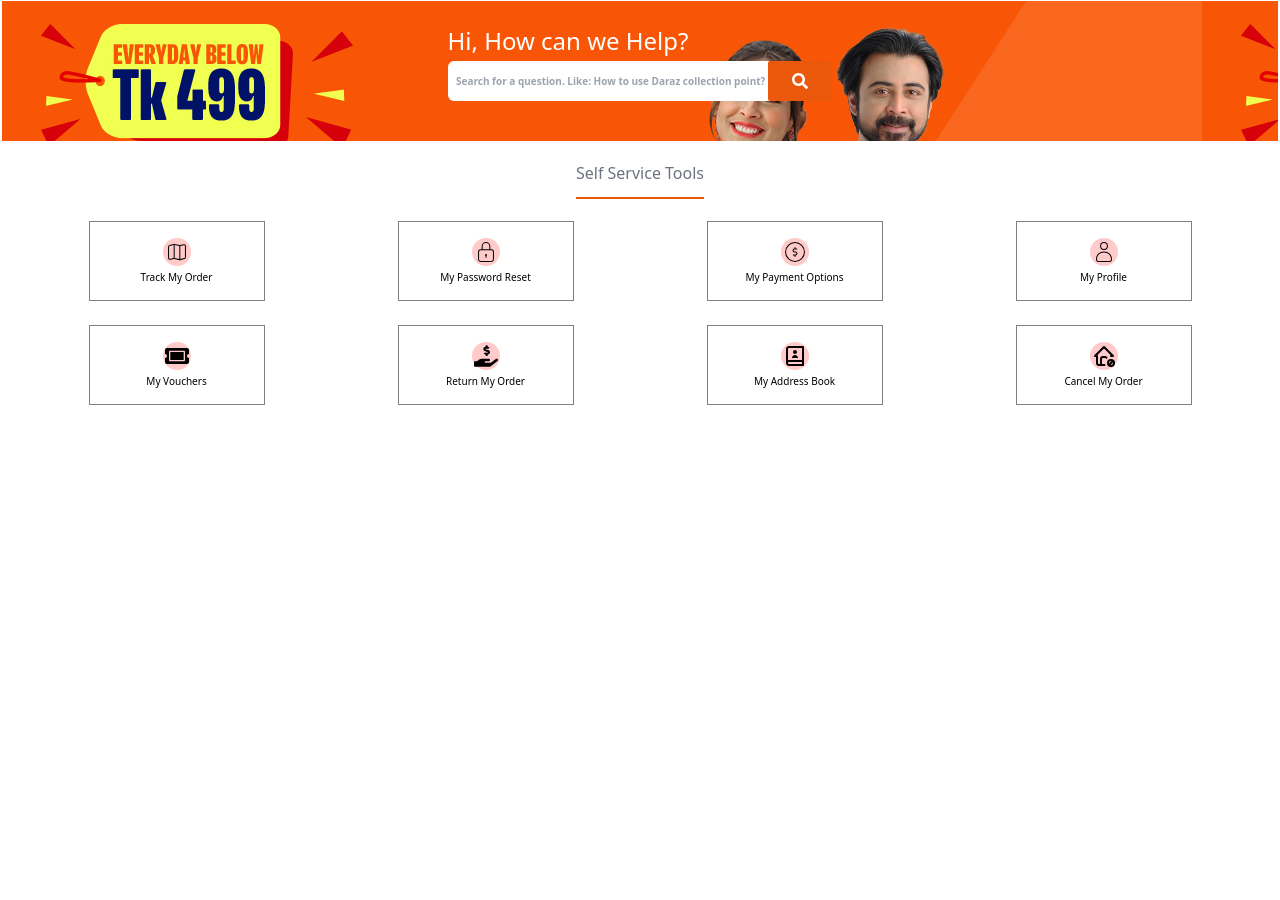
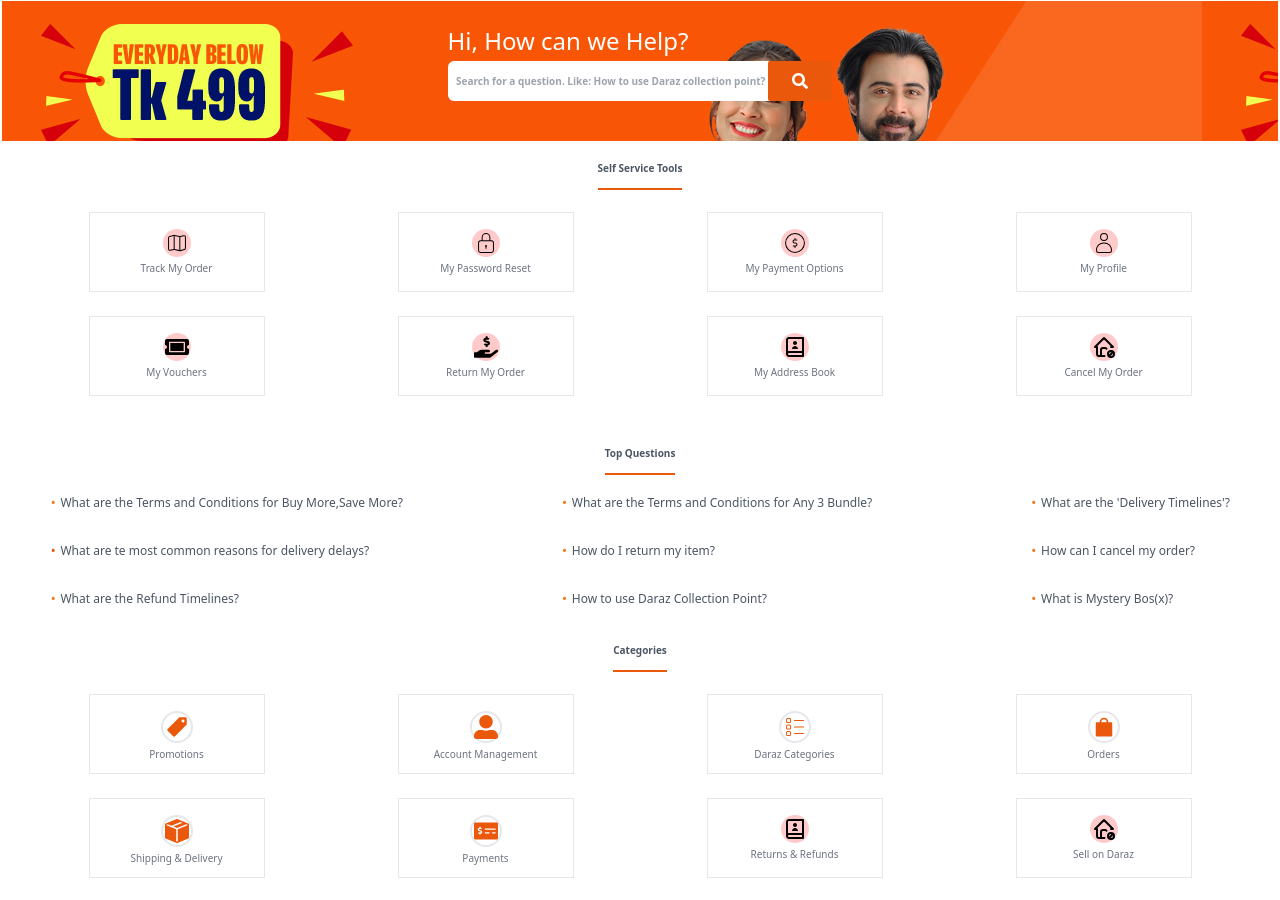
Before and after one commit to mominulRidoy5/DarazHomePage, a React (Vite) app: page / in a window 1280 px wide. Shown: the part 477-1377 px from the top of the page. Before the commit the page ends 904 px from the top, so only its background shows below. Built offline with nearby package versions, Linux system fonts and the light colour scheme.

Commit message:
update code

```diff
--- a/src/App.css
+++ b/src/App.css
@@ -15,7 +15,6 @@
   font-size: 12px;
 }
 
-
 img{
    width: 100%;
 }
@@ -27,7 +26,7 @@
 width: 100%;
 }
 .borders{
-  border: 1px solid grey;
+  border: 1.5px solid;
 }
 .TextSize{
   font-size: 10px;
--- a/src/App.jsx
+++ b/src/App.jsx
@@ -5,6 +5,7 @@
 import HelpDesk from './components/HelpDesk';
 import BuyingForm from './components/BuyingForm';
 import SelfServices from './components/SelfServices';
+import Categories from './components/Categories';
 
 
 export function UpperNav() {
@@ -33,7 +34,7 @@
 </div>
 
 <div className='SubNavText lg:h-96 bg-orange-600 pb-1 sm:flex inline-block font-semibold text-white justify-around ps-1 pe-1 items-center'>
-     <img className='sm:h-10 sm:w-20 h-5 w-10 inline-block items-center justify-center' src="./src/assets/daraz logo.png" alt="NavbarImg" />
+     <img className='sm:h-10 mt-2 sm:mt-0 sm:w-20 h-5 w-10 inline-block items-center justify-center' src="./src/assets/daraz logo.png" alt="NavbarImg" />
 <span className='flex items-center justify-around gap-1 hover:bg-stone-600 sm:hover:p-1 rounded-md'>
 <h1 className='cursor-pointer'>Categories</h1>
 <a className='mt-1  hover:rotate-180'><FaAngleDown/></a>
@@ -62,6 +63,59 @@
     <HelpDesk/>
     <BuyingForm/>
     <SelfServices/>
+    <div>
+      <div className='mt-2 font-semibold SubNavText flex justify-center text-gray-600 sm:mt-12'>
+        <p className='border-orange-600 border-b-2 pb-3'>Top Questions</p>
+      </div>
+      <div className='cursor-pointer inline-block sm:flex m-1 justify-between sm:ms-12 sm:me-12 items-center'>
+        <div className='helpDeskText text-gray-600'>
+        <span className='flex items-center gap-1 hover:text-orange-600'>
+          <h1 className='mb-4 text-2xl text-orange-500'>.</h1>
+          <h1>What are the Terms and Conditions for Buy More,Save More?</h1>
+        </span>
+        <span className='flex items-center gap-1 hover:text-orange-600'>
+          <h1 className='mb-4 text-orange-600 text-2xl'>.</h1>
+          <h1>What  are te most common reasons for delivery delays?</h1>
+        </span>
+        <span className='flex items-center gap-1 hover:text-orange-600'>
+          <h1 className='mb-4 text-orange-500 text-2xl'>.</h1>
+          <h1>What are the Refund Timelines?</h1>
+        </span>
+                </div>
+                <div className='helpDeskText text-gray-600'>
+        <span className='flex  items-center  gap-1 hover:text-orange-600'>
+          <h1 className='mb-4 text-orange-500 text-2xl'>.</h1>
+          <h1>What are the Terms and Conditions for Any 3 Bundle?</h1>
+        </span>
+        <span className='flex  items-center gap-1 hover:text-orange-600'>
+          <h1 className='mb-4 text-orange-500 text-2xl'>.</h1>
+          <h1>How do I return my item?</h1>
+        </span>
+        <span className='flex items-center  gap-1 hover:text-orange-600'>
+          <h1 className='mb-4 text-orange-500 text-2xl'>.</h1>
+          <h1>How to use Daraz Collection Point?</h1>
+        </span>
+                </div>
+                <div className='helpDeskText text-gray-600'>
+        <span className='flex items-center  gap-1 hover:text-orange-600'>
+          <h1 className='mb-4 text-orange-500 text-2xl'>.</h1>
+          <h1>What are the 'Delivery Timelines'?</h1>
+        </span>
+        <span className='flex items-center gap-1 hover:text-orange-600'>
+          <h1 className='mb-4 text-orange-500 items-center text-2xl'>.</h1>
+          <h1>How can I cancel my order?</h1>
+        </span>
+        <span className='flex items-center gap-1 hover:text-orange-600'>
+          <h1 className='mb-4 text-orange-500 items-center text-2xl'>.</h1>
+          <h1>What is Mystery Bos(x)?</h1>
+        </span>
+
+
+                </div>
+      </div>
+
+    </div>
+    <Categories/>
     </div>
 
     </>
--- /dev/null
+++ b/src/components/Categories.jsx
@@ -0,0 +1,61 @@
+import React from 'react'
+import { CiBoxList, CiDollar, CiLock, CiMap, CiUser } from 'react-icons/ci'
+import {  FaHandHoldingUsd, FaMoneyCheckAlt, FaTag, FaTicketAlt, FaUserAlt } from 'react-icons/fa'
+import { RiContactsBook2Line, } from 'react-icons/ri'
+import { TbHomeCancel } from 'react-icons/tb'
+import { IoIosPricetag } from 'react-icons/io'
+import { AiFillShopping } from "react-icons/ai";
+import { BsFillBoxSeamFill } from "react-icons/bs"
+
+export default function Categories() {
+  return (
+   <>
+    <div>
+    <div className='mt-5 items-center justify-center flex '>
+
+        <p className='pb-3 SubNavText font-semibold border-orange-600 border-b-2  text-gray-600'>Categories</p>
+        </div>
+        <div className='sm:m-5'>
+<div className='TextSize flex items-center justify-around mt-5'>
+<span className='hover:bg-slate-100 borders border-gray-200 h-14 w-24 sm:h-20 sm:w-44 m-0.5 sm:pt-4'>
+  <h1 className='inline-block mt-1 sm:mt-0 justify-center items-center text-sm sm:text-2xl text-orange-600 p-0.5 rounded-full border-2 '><IoIosPricetag/></h1>
+  <h1 className='font-medium text-gray-500'>Promotions</h1>
+</span  >
+<span  className='hover:bg-slate-100 borders border-gray-200 h-14 w-24 sm:h-20 sm:w-44 m-0.5 sm:pt-4'>
+  <h1 className=' inline-block mt-0.5 sm:mt-0 justify-center items-center text-sm sm:text-2xl text-orange-600 p-0.5 rounded-full border-2 '><FaUserAlt/></h1>
+  <h1 className='font-medium text-gray-500'>Account Management</h1>
+</span>
+<span  className='hover:bg-slate-100 borders border-gray-200 h-14 w-24 sm:h-20 sm:w-44 m-0.5 sm:pt-4'>
+  <h1 className='inline-block mt-1 sm:mt-0 justify-center items-center text-sm sm:text-2xl text-orange-600 p-0.5 rounded-full border-2 '><CiBoxList/></h1>
+  <h1 className='font-medium text-gray-500'>Daraz Categories</h1>
+</span>
+<span  className='hover:bg-slate-100 borders border-gray-200 h-14 w-24 sm:h-20 sm:w-44 m-0.5 sm:pt-4'>
+  <h1 className='inline-block mt-1 sm:mt-0 justify-center items-center text-lg sm:text-2xl text-orange-600 p-0.5 rounded-full border-2'><AiFillShopping/></h1>
+  <h1 className='font-medium text-gray-500'>Orders</h1>
+</span>
+</div>
+<div className='flex TextSize sm:mt-5  items-center justify-around mt-2'>
+<span className='hover:bg-slate-100 borders border-gray-200 h-14 w-24 sm:h-20 sm:w-44 m-0.5 sm:pt-4'>
+  <h1 className='inline-block sm:mt-0 justify-center items-center text-sm sm:text-2xl text-orange-600 border-2 p-0.5 rounded-full'><BsFillBoxSeamFill/> </h1>
+  <h1 className='font-medium text-gray-500'>Shipping & Delivery</h1>
+</span  >
+<span  className='hover:bg-slate-100 borders border-gray-200 h-14 w-24 sm:h-20 sm:w-44 m-0.5 sm:pt-4'>
+  <h1 className='inline-block mt-1 sm:mt-0 justify-center items-center text-sm sm:text-2xl text-orange-600 border-2 p-0.5 rounded-full'><FaMoneyCheckAlt/></h1>
+  <h1 className='font-medium text-gray-500'>Payments</h1>
+</span>
+<span  className='hover:bg-slate-100 borders border-gray-200 h-14 w-24 sm:h-20 sm:w-44 m-0.5 sm:pt-4'>
+  <h1 className='inline-block mt-1 sm:mt-0 justify-center items-center text-lg sm:text-2xl bg-red-200 p-0.5 rounded-full'><RiContactsBook2Line/></h1>
+  <h1 className='font-medium text-gray-500'>Returns & Refunds</h1>
+</span>
+<span  className='hover:bg-slate-100 borders border-gray-200 h-14 w-24 sm:h-20 sm:w-44 m-0.5 sm:pt-4'>
+  <h1 className='inline-block sm:mt-0 justify-center items-center text-lg sm:text-2xl bg-red-200 p-0.5 rounded-full'><TbHomeCancel/></h1>
+  <h1 className='font-medium text-gray-500'>Sell on Daraz</h1>
+</span>
+</div>
+
+
+        </div>
+    </div>
+   </>
+  )
+}
--- a/src/components/SelfServices.jsx
+++ b/src/components/SelfServices.jsx
@@ -10,43 +10,43 @@
     <div>
     <div className='mt-5 items-center justify-center flex '>
 
-        <p className='pb-3 border-orange-600 border-b-2  text-gray-500'>Self Service Tools</p>
+        <p className='pb-3 SubNavText font-semibold border-orange-600 border-b-2  text-gray-600'>Self Service Tools</p>
         </div>
         <div className='sm:m-5'>
 <div className='TextSize flex items-center justify-around mt-5'>
-<span className='hover:bg-slate-100 borders h-14 w-24 sm:h-20 sm:w-44 m-0.5 sm:pt-4'>
-  <h1 className='inline-block justify-center items-center text-lg sm:text-2xl bg-red-200 p-0.5 rounded-full'><CiMap/></h1>
-  <h1 className='font-medium'>Track My Order</h1>
+<span className='hover:bg-slate-100 borders border-gray-200 h-14 w-24 sm:h-20 sm:w-44 m-0.5 sm:pt-4'>
+  <h1 className='inline-block mt-1 sm:mt-0 justify-center items-center text-lg sm:text-2xl bg-red-200 p-0.5 rounded-full'><CiMap/></h1>
+  <h1 className='font-medium text-gray-500'>Track My Order</h1>
 </span  >
-<span  className='hover:bg-slate-100 borders h-14 w-24 sm:h-20 sm:w-44 m-0.5 sm:pt-4'>
-  <h1 className=' inline-block justify-center items-center text-lg sm:text-2xl bg-red-200 p-0.5 rounded-full'><CiLock/></h1>
-  <h1 className='font-medium'>My Password Reset</h1>
+<span  className='hover:bg-slate-100 borders border-gray-200 h-14 w-24 sm:h-20 sm:w-44 m-0.5 sm:pt-4'>
+  <h1 className=' inline-block sm:mt-0 justify-center items-center text-lg sm:text-2xl bg-red-200 p-0.5 rounded-full'><CiLock/></h1>
+  <h1 className='font-medium text-gray-500'>My Password Reset</h1>
 </span>
-<span  className='hover:bg-slate-100 borders h-14 w-24 sm:h-20 sm:w-44 m-0.5 sm:pt-4'>
-  <h1 className='inline-block justify-center items-center text-lg sm:text-2xl bg-red-200 p-0.5 rounded-full'><CiDollar/></h1>
-  <h1 className='font-medium'>My Payment Options</h1>
+<span  className='hover:bg-slate-100 borders border-gray-200 h-14 w-24 sm:h-20 sm:w-44 m-0.5 sm:pt-4'>
+  <h1 className='inline-block sm:mt-0 justify-center items-center text-lg sm:text-2xl bg-red-200 p-0.5 rounded-full'><CiDollar/></h1>
+  <h1 className='font-medium text-gray-500'>My Payment Options</h1>
 </span>
-<span  className='hover:bg-slate-100 borders h-14 w-24 sm:h-20 sm:w-44 m-0.5 sm:pt-4'>
-  <h1 className='inline-block justify-center items-center text-lg sm:text-2xl bg-red-200 p-0.5 rounded-full'><CiUser/></h1>
-  <h1 className='font-medium'>My Profile</h1>
+<span  className='hover:bg-slate-100 borders border-gray-200 h-14 w-24 sm:h-20 sm:w-44 m-0.5 sm:pt-4'>
+  <h1 className='inline-block mt-1 sm:mt-0 justify-center items-center text-lg sm:text-2xl bg-red-200 p-0.5 rounded-full'><CiUser/></h1>
+  <h1 className='font-medium text-gray-500'>My Profile</h1>
 </span>
 </div>
 <div className='flex TextSize sm:mt-5  items-center justify-around mt-2'>
-<span className='hover:bg-slate-100 borders h-14 w-24 sm:h-20 sm:w-44 m-0.5 sm:pt-4'>
-  <h1 className='inline-block justify-center items-center text-lg sm:text-2xl bg-red-200 p-0.5 rounded-full'><FaTicketAlt/> </h1>
-  <h1 className='font-medium'>My Vouchers</h1>
+<span className='hover:bg-slate-100 borders border-gray-200 h-14 w-24 sm:h-20 sm:w-44 m-0.5 sm:pt-4'>
+  <h1 className='inline-block mt-1 sm:mt-0 justify-center items-center text-lg sm:text-2xl bg-red-200 p-0.5 rounded-full'><FaTicketAlt/> </h1>
+  <h1 className='font-medium text-gray-500'>My Vouchers</h1>
 </span  >
-<span  className='hover:bg-slate-100 borders h-14 w-24 sm:h-20 sm:w-44 m-0.5 sm:pt-4'>
-  <h1 className='inline-block justify-center items-center text-lg sm:text-2xl bg-red-200 p-0.5 rounded-full'><FaHandHoldingUsd/></h1>
-  <h1 className='font-medium'>Return My Order</h1>
+<span  className='hover:bg-slate-100 borders border-gray-200 h-14 w-24 sm:h-20 sm:w-44 m-0.5 sm:pt-4'>
+  <h1 className='inline-block mt-1 sm:mt-0 justify-center items-center text-lg sm:text-2xl bg-red-200 p-0.5 rounded-full'><FaHandHoldingUsd/></h1>
+  <h1 className='font-medium text-gray-500'>Return My Order</h1>
 </span>
-<span  className='hover:bg-slate-100 borders h-14 w-24 sm:h-20 sm:w-44 m-0.5 sm:pt-4'>
-  <h1 className='inline-block justify-center items-center text-lg sm:text-2xl bg-red-200 p-0.5 rounded-full'><RiContactsBook2Line/></h1>
-  <h1 className='font-medium'>My Address Book</h1>
+<span  className='hover:bg-slate-100 borders border-gray-200 h-14 w-24 sm:h-20 sm:w-44 m-0.5 sm:pt-4'>
+  <h1 className='inline-block mt-1 sm:mt-0 justify-center items-center text-lg sm:text-2xl bg-red-200 p-0.5 rounded-full'><RiContactsBook2Line/></h1>
+  <h1 className='font-medium text-gray-500'>My Address Book</h1>
 </span>
-<span  className='hover:bg-slate-100 borders h-14 w-24 sm:h-20 sm:w-44 m-0.5 sm:pt-4'>
-  <h1 className='inline-block justify-center items-center text-lg sm:text-2xl bg-red-200 p-0.5 rounded-full'><TbHomeCancel/></h1>
-  <h1 className='font-medium'>Cancel My Order</h1>
+<span  className='hover:bg-slate-100 borders border-gray-200 h-14 w-24 sm:h-20 sm:w-44 m-0.5 sm:pt-4'>
+  <h1 className='inline-block mt-1 sm:mt-0 justify-center items-center text-lg sm:text-2xl bg-red-200 p-0.5 rounded-full'><TbHomeCancel/></h1>
+  <h1 className='font-medium text-gray-500'>Cancel My Order</h1>
 </span>
 </div>
 
```
